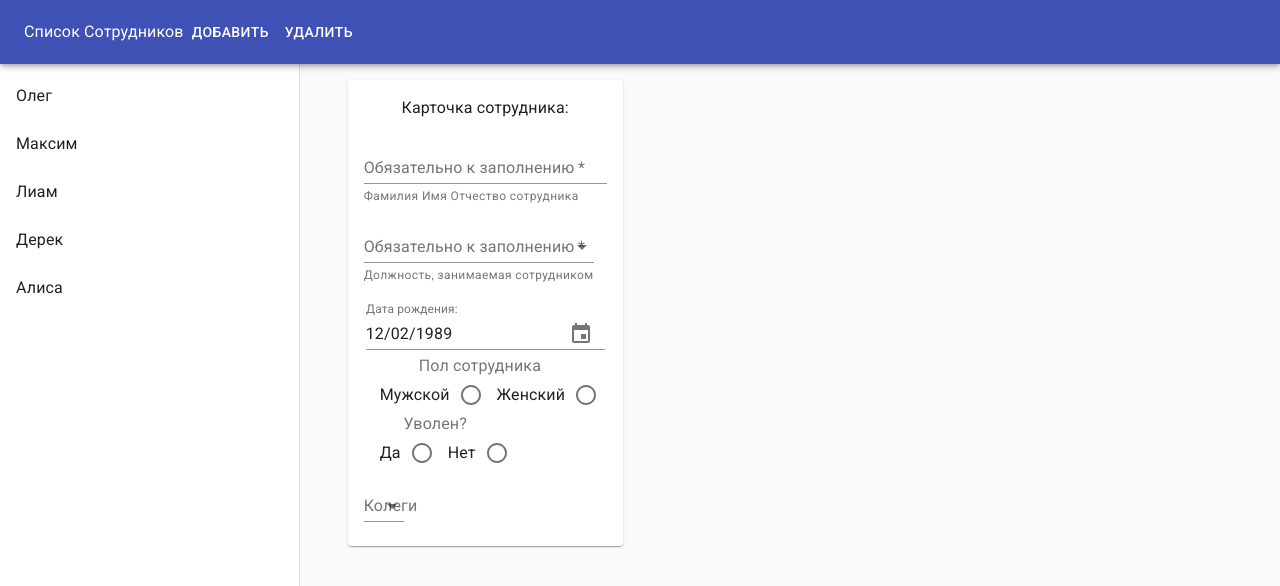
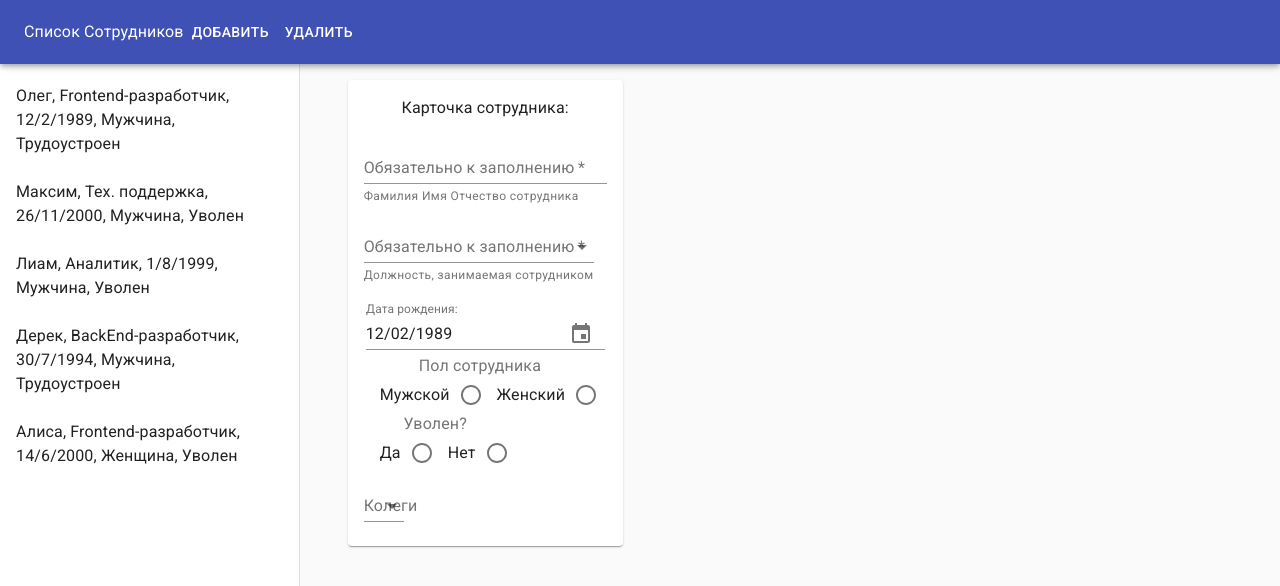
Before and after one commit to RaylissW/my-app, a React (Create React App) app: page / in a window 1280 px wide. Shown: the top 586 px of the page. Built offline with nearby package versions, Linux system fonts and the light colour scheme.

Commit message:
Обязательные поля настроены на обязательное заполнение. в противном случае выводится ошибка + настроено выведение элеиентов спискав сотрудников, включая даты

```diff
--- a/src/App.js
+++ b/src/App.js
@@ -12,14 +12,17 @@ class App extends React.Component {
         super(props);
         this.state={
             persons: [
-                {name:"Олег",job:"Frontender",date: new Date ("1989.02.12"),gender: "Male",employed:"Yes",mates:["Maxim", "Kristina"]},
-                {name:"Максим",job:"Support",date:new Date ("2000.11.26"),gender: "Male", employed:"No", mates:["Liam","Derek"]} ,
-                {name:"Лиам",job:"Analyst",date:new Date ("1999.08.1"),gender: "Male", employed:"No",mates:["Derek"]},
-                {name:"Дерек",job:"BackEnder",date:new Date ("1994.07.30"),gender: "Male",employed:"Yes",mates:[]},
-                {name:"Алиса",job:"Frontender",date:new Date ("2000.06.14"),gender: "Female",employed:"No",mates:[]},
+                {name:"Олег",job:"Frontend-разработчик",date: new Date ("1989.02.12"),gender: "Мужчина",employed:"Трудоустроен",mates:["Maxim", "Kristina"]},
+                {name:"Максим",job:"Тех. поддержкa",date:new Date ("2000.11.26"),gender: "Мужчина", employed:"Уволен", mates:["Liam","Derek"]} ,
+                {name:"Лиам",job:"Аналитик",date:new Date ("1999.08.1"),gender: "Мужчина", employed:"Уволен",mates:["Derek"]},
+                {name:"Дерек",job:"BackEnd-разработчик",date:new Date ("1994.07.30"),gender: "Мужчина",employed:"Трудоустроен",mates:[]},
+                {name:"Алиса",job:"Frontend-разработчик",date:new Date ("2000.06.14"),gender: "Женщина",employed:"Уволен",mates:[]},
             ],
             selectedIndex:undefined,
-            newPerson:{name:"",job: "",date:new Date ("1989.02.12"),gender: "",employed:"",mates:[]}
+            newPerson:{name:"",job: "",date:new Date ("1989.02.12"),gender: "",employed:"",mates:[]},
+            error:{
+                fillError:false,
+            }
         }
 
     }
@@ -32,12 +35,15 @@ class App extends React.Component {
         persons[this.state.selectedIndex][componentName]= value;
         this.setState({...this.state, persons});*/
     }
-    changeSelectedIndex (index){
-        this.setState({...this.state, selectedIndex: index});
+    changeSelectedIndex (index) {
+        if (!this.state.error.fillError)
+            this.setState({...this.state, selectedIndex: index});
+        else if (this.state.error.fillError && this.state.selectedIndex == undefined)
+            this.setState({...this.state, selectedIndex: index,error:{fillError: false}});
     }
     //@todo при удалении ставить селектед индекс в андефаинд
     deletePerson () {
-        if (undefined!==this.state.selectedIndex) {
+        if (undefined!==this.state.selectedIndex &&! this.state.error.fillError) {
             const persons = this.state.persons.slice();
             persons.splice(this.state.selectedIndex, 1);
             const selectedIndex=this.state.selectedIndex;
@@ -47,9 +53,15 @@ class App extends React.Component {
     addPerson (){
         if (undefined==this.state.selectedIndex) {
             const persons = this.state.persons.slice();
-            const newPerson=this.state.newPerson;
-            persons.push(newPerson);
-            this.setState({...this.state, persons,newPerson:{name:"",job: "",date:new Date ("1989.02.12"),gender: "",employed:"",mates:[]},selectedIndex:persons.length-1});
+            let newPerson=this.state.newPerson;
+            let selectedIndex=this.state.selectedIndex;
+            const error=this.state.error;
+            if (!newPerson["name"]=="") {
+                persons.push(newPerson);
+                newPerson={name:"",job: "",date:new Date ("1989.02.12"),gender: "",employed:"",mates:[]};
+                selectedIndex=persons.length-1;
+            }
+            this.setState({...this.state, persons,newPerson,selectedIndex});
         }
     }
     render () {
--- a/src/Components/Form/JobSelect.js
+++ b/src/Components/Form/JobSelect.js
@@ -5,19 +5,19 @@ import {useStyles} from '../useStyles';
 
 const jobs = [
     {
-        value: "Frontender",
+        value: "Frontend-разработчик",
         label: "Frontend-разработчик"
     },
     {
-        value: "Analyst",
+        value: "Аналитик",
         label: "Аналитик"
     },
     {
-        value: "BackEnder",
+        value: "BackEnd-разработчик",
         label: "BackEnd-разработчик"
     },
     {
-        value: "Support",
+        value: "Тех. поддержкa",
         label: "Тех. поддержкa"
     }
 ];
--- a/src/Components/Form/MakeForm.js
+++ b/src/Components/Form/MakeForm.js
@@ -24,7 +24,7 @@ export default function MakeForm(props) {
                     <CardContent>
                         <Typography>Карточка сотрудника:</Typography>
                         <Grid item>
-                            <NameFill personName={person.name} handleInputChange={props.handleInputChange}/>
+                            <NameFill personName={person.name} handleInputChange={props.handleInputChange} error={props.error}/>
                         </Grid>
                         <Grid item>
                             <JobSelect personJob={person.job} handleInputChange={props.handleInputChange}/>
--- a/src/Components/Form/RadioEmployed.js
+++ b/src/Components/Form/RadioEmployed.js
@@ -20,13 +20,13 @@ export default function RadioEmployed(props) {
                         row
                     >
                         <FormControlLabel
-                            value="Yes"
+                            value="Уволен"
                             control={<Radio color="primary" />}
                             label="Да"
                             labelPlacement="start"
                         />
                         <FormControlLabel
-                            value="No"
+                            value="Трудоустроен"
                             control={<Radio color="primary" />}
                             label="Нет"
                             labelPlacement="start"
--- a/src/Components/Form/RadioGender.js
+++ b/src/Components/Form/RadioGender.js
@@ -22,13 +22,13 @@ export default function RadioGender(props) {
 
                 >
                     <FormControlLabel
-                        value="Male"
+                        value="Мужчина"
                         control={<Radio color="primary" />}
                         label="Мужской"
                         labelPlacement="start"
                     />
                     <FormControlLabel
-                        value="Female"
+                        value="Женщина"
                         control={<Radio color="primary" />}
                         label="Женский"
                         labelPlacement="start"
--- a/src/Components/MainBody.js
+++ b/src/Components/MainBody.js
@@ -30,7 +30,7 @@ export default function MainBody(props) {
             </Drawer>
             <main className={classes.content}>
                 <div className={classes.toolbar} />
-                 <MakeForm persons={props.persons} selectedIndex={props.selectedIndex} newPerson={props.newPerson} handleInputChange={props.handleInputChange}/>
+                 <MakeForm persons={props.persons} selectedIndex={props.selectedIndex} newPerson={props.newPerson} handleInputChange={props.handleInputChange} error={props.error}/>
             </main>
         </div>
     );
--- a/src/Components/MakeAppBar.js
+++ b/src/Components/MakeAppBar.js
@@ -18,7 +18,6 @@ export default function MakeAppBar(props) {
                             Добавить
                         </Button>
                         <Button className={classes.commandButton} className="Delete" color="inherit" onClick={()=>props.deletePerson()}>
-                            {console.log(props.selectedIndex)}
                             Удалить
                         </Button>
                     </Toolbar>
--- a/src/Components/MakeList.js
+++ b/src/Components/MakeList.js
@@ -21,7 +21,7 @@ export default function MakeList(props) {
                       onClick={event => handleListItemClick(event, index)}
                       onDoubleClick={event => handleListItemClick(event,undefined)}
                       >
-                <ListItemText primary={person.name}/>
+                <ListItemText primary={person.name + ", " + person.job + ", " + person.date.getDate()+"/"+ (person.date.getMonth()+1)+"/" + person.date.getFullYear()+ ", " + person.gender +", "  + person.employed}/>
             </ListItem>
     );
     return (
--- a/src/helpers.js
+++ b/src/helpers.js
@@ -2,16 +2,19 @@ export function handleInputChange(state, event) {
 //function handleInputChange(state, event) {
     const target = event.target;
     //const value = target.type === 'select' ? target.checked : target.value;
-    debugger;
-    const value = target.value;
+    //debugger;
+    const value = (target.name=="name")? target.value.trim(): target.value;
     const field = target.name;
     const persons = state.persons.slice();
     const newPerson=state.newPerson;
+    const error=state.error;
+    error.fillError = (field=="name" && value=="");
     if(undefined==state.selectedIndex)
         newPerson [field]= value;
     else
-    persons[state.selectedIndex][field]= value;
-    return ({...state, persons, newPerson});
+        persons[state.selectedIndex][field] = value;
+        console.log(error.fillError);
+    return ({...state, persons, newPerson, error});
 }
 
 // module.exports={handleInputChange};
```
Also changed, not shown: src/Components/Form/NameFill.js (+26 -2 lines).
